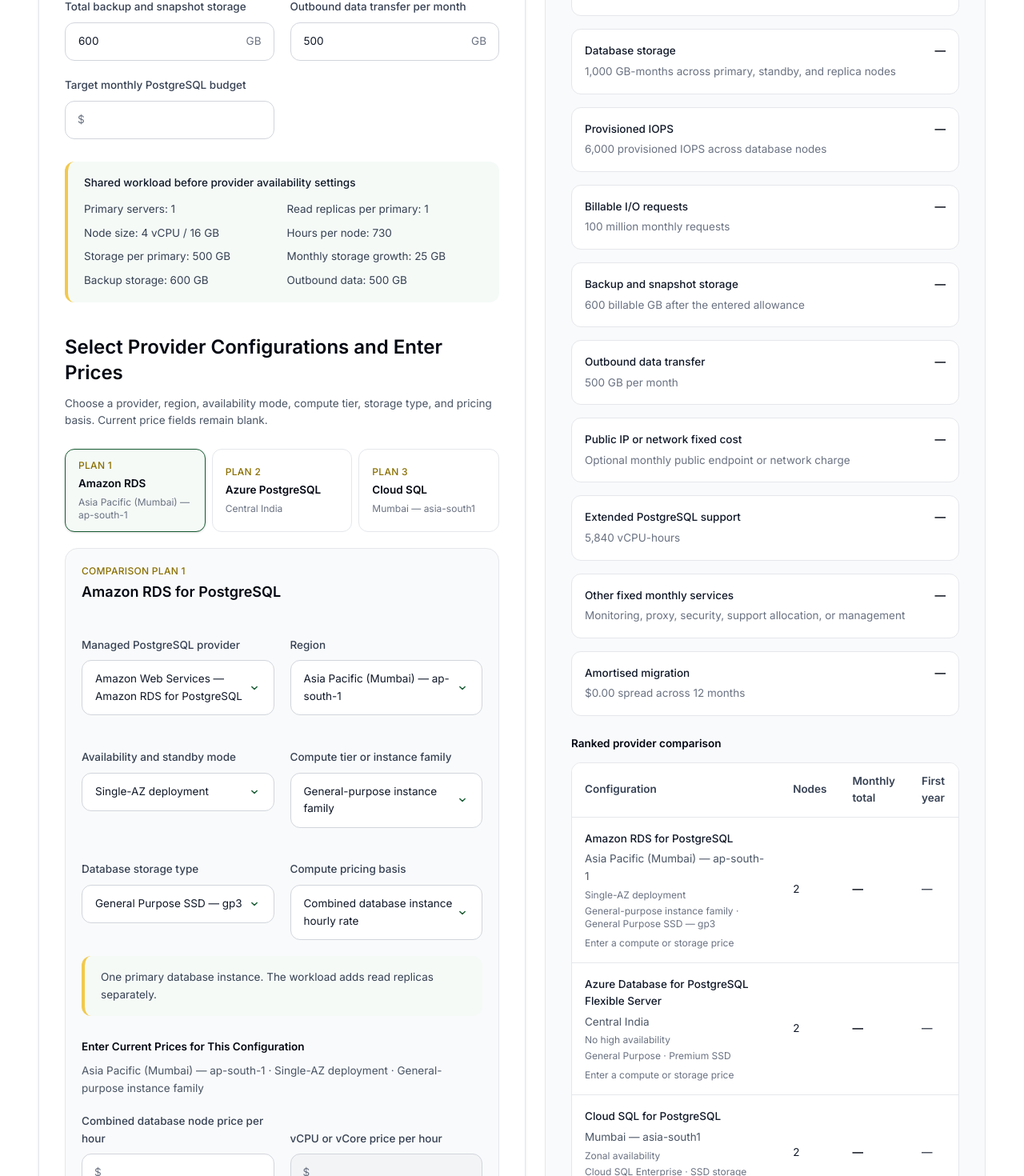
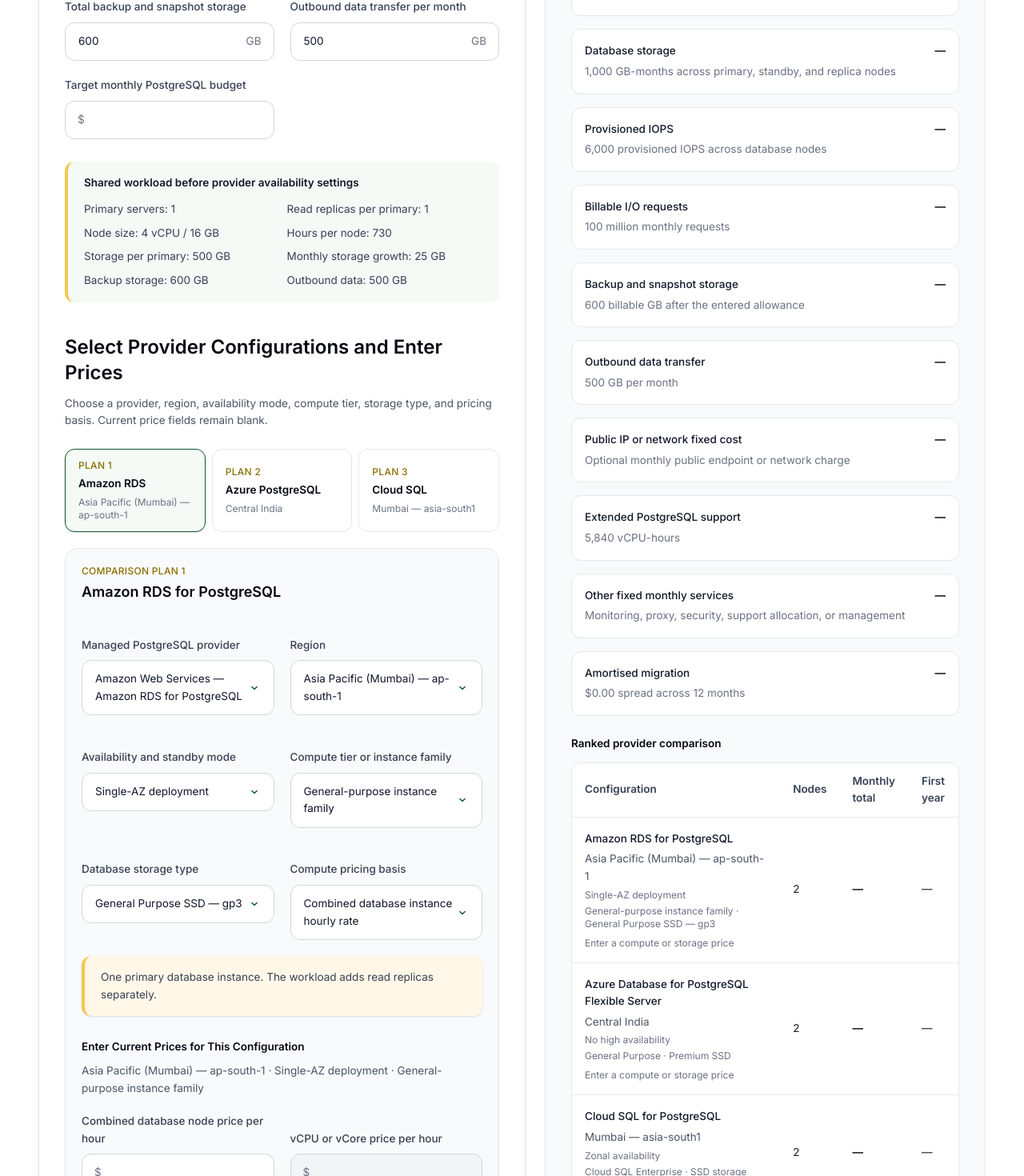
Before and after one commit to vaarunsonawwane-ops/beeija, a Next.js app: page /tools/cloud-postgresql-cost-comparison-calculator in a window 1280 px wide. Shown: the part 1370-2840 px from the top of the page at 80% size. Built offline with nearby package versions, Linux system fonts and the light colour scheme.

Commit message:
Update ToolClient.tsx

```diff
--- a/app/tools/cloud-postgresql-cost-comparison-calculator/ToolClient.tsx
+++ b/app/tools/cloud-postgresql-cost-comparison-calculator/ToolClient.tsx
@@ -771,7 +771,7 @@ export default function ToolClient() {
         </FieldSection>
 
         <div className="mt-7 rounded-xl border-l-4 border-[#F2C94C] bg-[#F5FAF7] px-5 py-4">
-          <p className="font-medium text-gray-900">
+          <p className="font-semibold text-gray-900">
             Shared workload before provider availability settings
           </p>
 
@@ -1173,8 +1173,8 @@ function PlanEditor({
         />
       </div>
 
-      <div className="mt-5 rounded-xl border-l-4 border-[#F2C94C] bg-[#F5FAF7] px-5 py-4">
-        <p className="text-sm text-gray-700">
+      <div className="mt-5 rounded-xl border-l-4 border-[#F2C94C] bg-[#FFF8E8] px-5 py-4 shadow-sm">
+        <p className="text-sm leading-6 text-gray-700">
           {availability.description} The workload adds read replicas separately.
         </p>
       </div>
```
